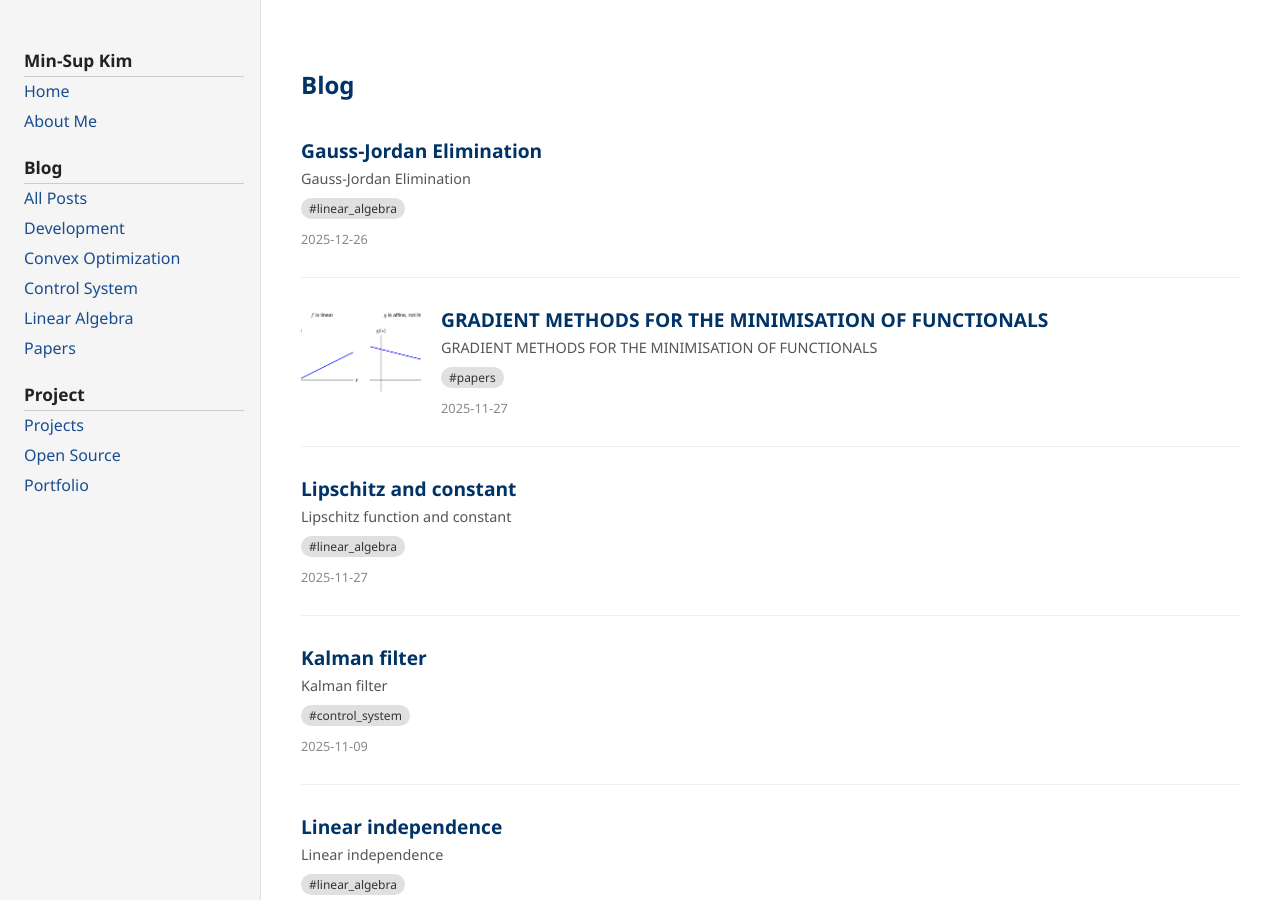
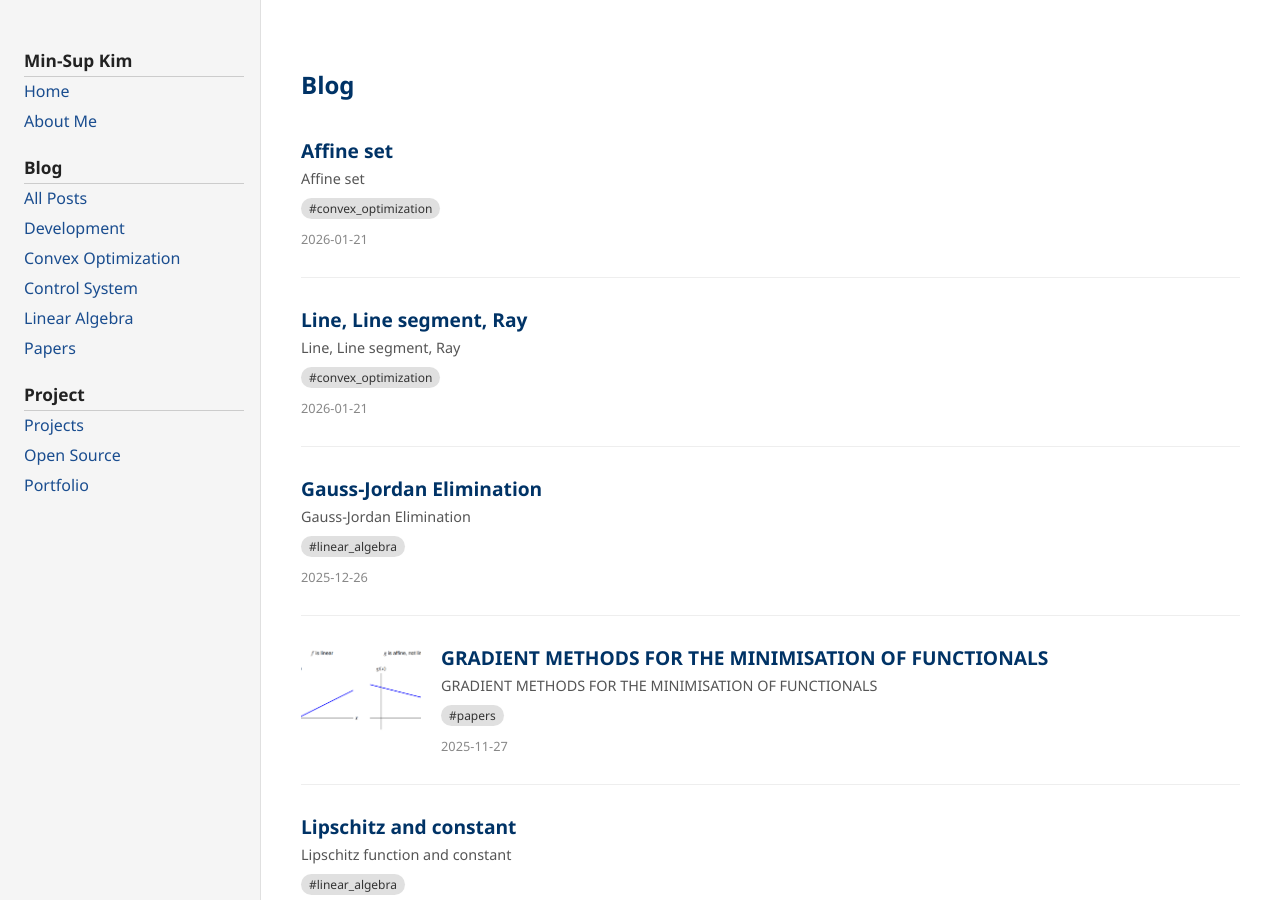
Before and after one commit to kar7mp5/kar7mp5.github.io, a Jekyll site: the page built from blog.md, in a window 1280 px wide and 900 px high. Built offline with Jekyll 4.4.1, drawn with Linux system fonts in a browser that asks for light colours; part of the change alters nothing that is shown; some of the changed text lies outside the part shown.

Commit message:
feat: New post

```diff
--- /dev/null
+++ b/_posts/convex/2026-01-21-affine-set.md
@@ -0,0 +1,74 @@
+---
+layout: default
+title: "Affine set"
+date: 2026-01-21 13:00:59 +0900
+categories: convex_optimization
+permalink: /20250121/affine-set.html
+---
+
+# Affine set
+
+**Affine set**은 점(point), 직선(line), 평면(plane), 초평면(hyperplane)과 같이 선형적 특성이 있으면서 경계 없는 집합을 말한다.
+어떤 집합이 affine set이라 말할 수 있으려면 집합에 속한 임의의 두 점으로 직선을 만들어 그 직선이 집합에 포함되는지 보면 된다.
+즉, 어떤 공간이 경계가 있다면 affine set이 될 수 없다.
+
+### Affine set
+집합 $C \subseteq \mathbb{R}^n$ 에 속한 두 점 $x_1, x_2 \in C$ 을 지나는 직선을 만들었을 때, 이 직선이 $C$ 에 포함되면 이 집합을 **affine set**이라 한다.
+
+$$
+\theta x_1 + (1 - \theta) x_2 \in C \quad \text{with} \quad \theta \in \mathbb{R}
+$$
+
+set $C$ 에 속한 두 점을 linear combination 하되 계수의 합을 $1$ 로 제한했다고 해석 가능하다.
+
+### Affine combination
+여러 점들을 linear combination할 때 계수의 합을 $1$로 제한하게 되면 이를 **affine combination**이라 한다.
+
+$$
+\theta_1 x_1 + \theta_2 x_2 + \dots + \theta_k x_k \in C \quad \text{with} \quad \theta_1 + \theta_2 + \dots + \theta_k = 1
+$$
+
+affine set 정의를 affine combination 개념을 이용해 일반화 가능하다.
+즉, 어떤 집합에 속하는 점들을 affine combination 했을 때, 그 결과가 다시 그 집합에 속하면 affine set이라 말할 수 있다.
+
+### Affine hull
+
+![Convex hull image](https://media.geeksforgeeks.org/wp-content/uploads/20231218123325/Convex-Hull.jpg)
+
+$C \subseteq \mathbb{R}^n$ 에 포함된 점들의 모든 affine combination의 집합을 $C$의 affine hull이라 하며 **aff $C$** 로 표기한다.
+Affine hull **aff $C$** 은 항상 affine set이며, 집합 $C$ 를 포함하는 가장 작은 affine set이다.
+
+$$
+\text{aff}(C) = \{\theta_1 x_1 + \dots + \theta_k x_k \quad | \quad x_1, \dots, x_k \in C, \theta_1 + \dots + \theta_k = 1 \}
+$$
+
+### Affine set과 subspace 관계
+Affine set $C$ 가 있을 때 $x_0 \in C$ 라면 set $V = C - x_0$ 는 subspace 이다.
+
+$$
+V = C - x_0 = \{x - x_0 \ | \ x \in C\}
+$$
+
+**"Affine set $C$ 은 linear subspace $V$ 를 $x_0$ 만큼 translation한 것이다"** 라 할 수 있으며, $x_0$ 는 집합 $C$ 에서 임의로 선택 가능하다.
+$C$ 의 차원은 $V$ 의 차원과 같다. ($C, V \subseteq \mathbb{R}^n$)
+
+$$
+C = V + x_0 = \{v + x_0 \ | \ v \in V\}
+$$
+
+#### [증명] $V$ 가 subspace임을 증명
+$V$ 가 subspace임을 증명하려면 sum과 scalar multiplication에 닫혀있다는 것을 보이면 된다.
+즉, $v_1, v_2 \in V, \ \alpha, \beta \in \mathbb{R}$ 에 속한다는 것을 보이는 것이다. 이는 $V = C - x_0$ 에 의해 $\alpha v_1 + \beta v_2 \in V$ 가 되므로 결국 $V$ 가 subspace임을 의미한다.
+먼저, $v_1, v_2 \in V$ 이므로 $v_1 + x_0 \in C$ 이고 $v_2 + x_0 \in C$ 이다. $C$ 는 affine set이므로, affine set의 정의에 의해 다음이 성립한다.
+
+$$
+\alpha(v_1 + x_0) + \beta(v_2 + x_0) + (1 - \alpha - \beta)x_0 \in C
+$$
+
+왜냐하면 좌항 계수의 합이 $\alpha + \beta + (1 - \alpha - \beta) = 1$ 이기 때문이다.  또한,
+
+$$
+\alpha v_1 + \beta v_2 + x_0 = \alpha(v_1 + x_0) + \beta(v_2 + x_0) + (1 - \alpha - \beta)x_0
+$$
+
+이므로 $\alpha v_1 + \beta v_2 + x_0 \in C$ 이다. 따라서 $\alpha v_1 + \beta v_2 \in V$ 가 되어서 $V$ 는 sum과 scalar multiplication에 닫혀있는 subspace임을 알 수 있다.
--- a/_posts/convex/2026-01-21-line-line_segment-ray.md
+++ b/_posts/convex/2026-01-21-line-line_segment-ray.md
@@ -1,7 +1,7 @@
 ---
 layout: default
 title: "Line, Line segment, Ray"
-date: 2025-07-20 20:06:59 +0900
+date: 2026-01-21 12:00:59 +0900
 categories: convex_optimization
 permalink: /20250121/line-line_segment-ray.html
 ---
```
